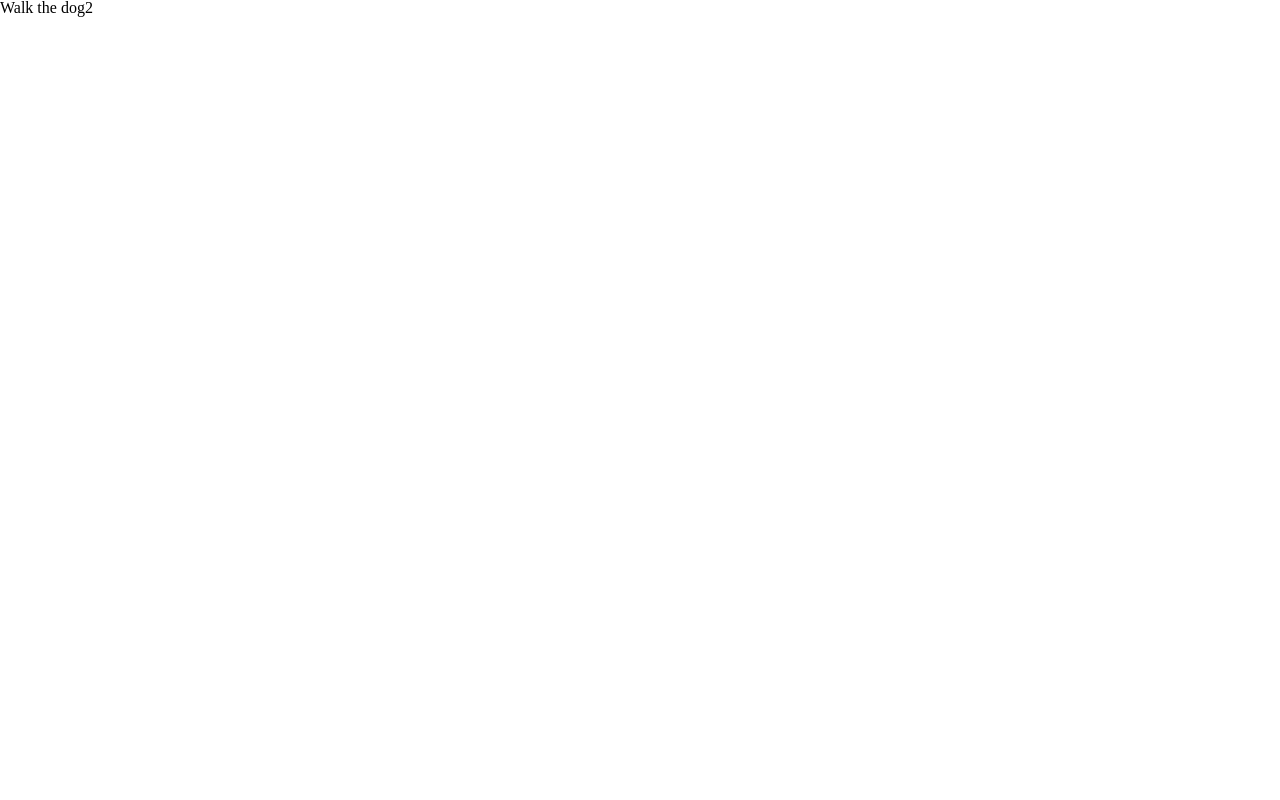
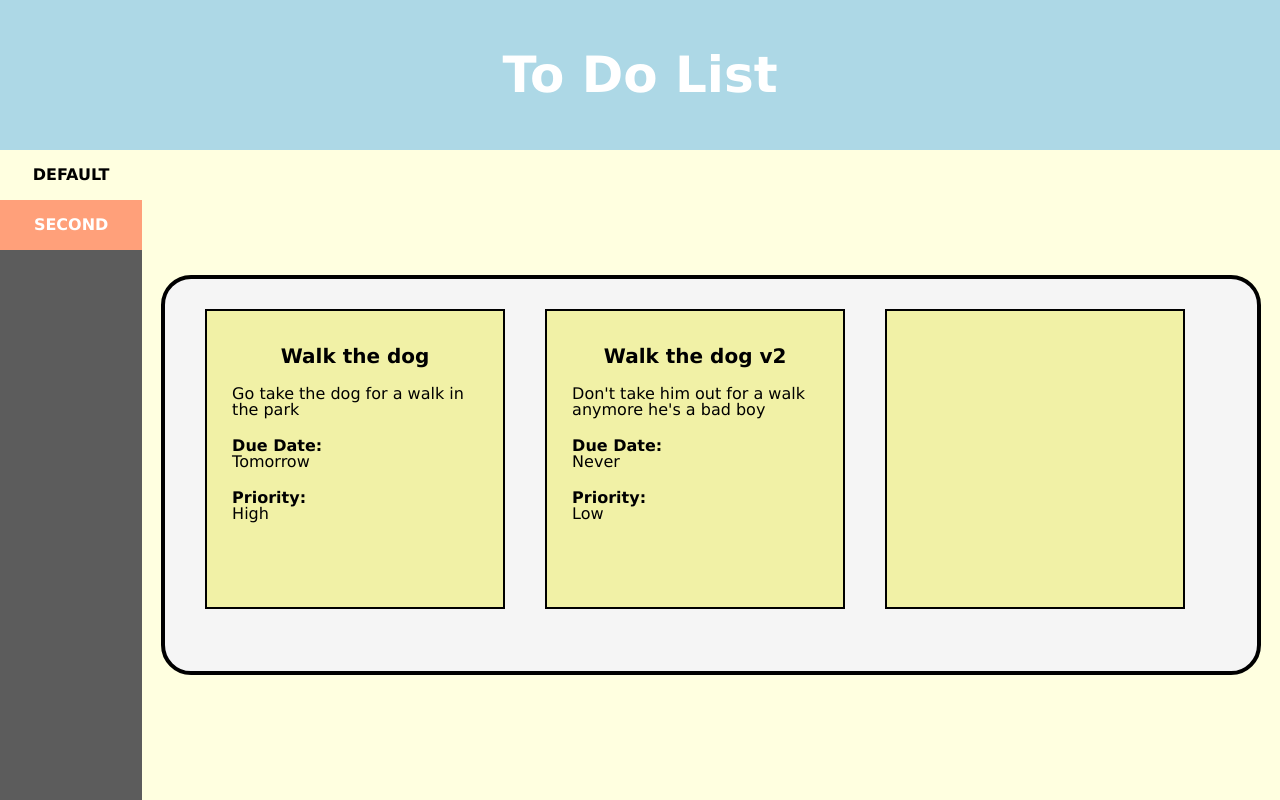
Before and after one commit to lufere/to-do-list, a website: page dist/index.html in a window 1280 px wide. Drawn offline with Linux system fonts and the light colour scheme.

Commit message:
Created the html and css layout with placeholders

```diff
--- a/css/style.css
+++ b/css/style.css
@@ -0,0 +1,124 @@
+html {
+    -webkit-box-sizing: border-box;
+    -moz-box-sizing: border-box;
+    box-sizing: border-box;
+  }
+
+*, *:before, *:after {
+    -webkit-box-sizing: inherit;
+    -moz-box-sizing: inherit;
+    box-sizing: inherit;
+    }
+
+body{
+    background-color: lightyellow;
+    display: flex;
+    flex-wrap: wrap;
+    box-sizing: border-box;
+    font-family: Verdana, Geneva, Tahoma, sans-serif;
+}
+
+header{
+    height: 150px;
+    background-color: lightblue;
+    /* border: 2px solid red; */
+    display: flex;
+    justify-content: center;
+    align-items: center;
+    flex: 1 1 100%;
+}
+
+h1{
+    font-size: 50px;
+    font-weight: bolder;
+    color: rgb(255, 255, 255);
+    font-family: Verdana, Geneva, Tahoma, sans-serif;
+}
+
+aside{
+    /* border: 3px solid goldenrod; */
+    background-color: rgb(92, 92, 92);
+    flex: 1;
+    height: calc(100vh - 150px);
+}
+
+aside section{
+    /* border: 2px solid goldenrod; */
+    color: white;
+    font-weight: bold;
+    display:flex;
+    justify-content: center;
+    align-items: center;
+    height: 50px;
+}
+
+aside section:first-child{
+    background-color: lightyellow;
+    border: none;
+    color: black;
+}
+
+aside section:nth-child(2){
+    background-color: lightsalmon;
+}
+
+main{
+    display: flex;
+    /* border: 3px solid salmon; */
+    flex: 8;
+    justify-content: center;
+    align-items: center;
+}
+
+#list{
+    background-color: whitesmoke;
+    border: 4px solid black;
+    border-radius: 30px;
+    height: 400px;
+    width: 1100px;
+    display:flex;
+    padding: 20px;
+    flex-wrap: wrap;
+}
+
+.todo{
+    background-color: rgb(241, 241, 166);
+    padding: 35px 25px;
+    margin: 10px 20px;
+    border: 2px solid black;
+    flex: 0 1 300px;
+    height: 300px;
+}
+
+.todo>*{
+    margin-bottom: 10px;
+}
+
+.todo h3{
+    font-size: 20px;
+    text-align: center;
+    font-weight: bold;
+    margin-bottom: 20px;
+}
+
+.dueDate, .priority{
+    display:flex;
+    flex-direction: column;
+    justify-content: center;
+    margin-top: 20px;
+}
+
+.dueDate p:first-child, .priority p:first-child{
+    font-weight: bold;
+    margin-right: 5px;
+}
+
+/*
+.high{
+    background-color: lightsalmon;
+}
+
+.low{
+    background-color: lightgreen;
+}
+*/
--- a/src/index.js
+++ b/src/index.js
@@ -66,7 +66,7 @@ list.createTodo("Walk the dog", "Take the dog for a walk", "tomorrow", true);
 list.createTodo("Walk the dog2", "Take the dog for a walk", "tomorrow", false);
 console.table(initial.todoList);
 list.togglePriority("Walk the dog");
-list.changeDescription("Walk the dog", "Don't walk him anymore he's a bad boy");
+list.changeDescription("Walk the dog", "Don't walk him anymore he's a bad boi");
 list.changeDueDate("Walk the dog", "NEVER")
 console.table(initial.todoList);
 
```
Also changed, not shown: dist/index.html, dist/main.js, src/DOM-manipulation.js (added).
